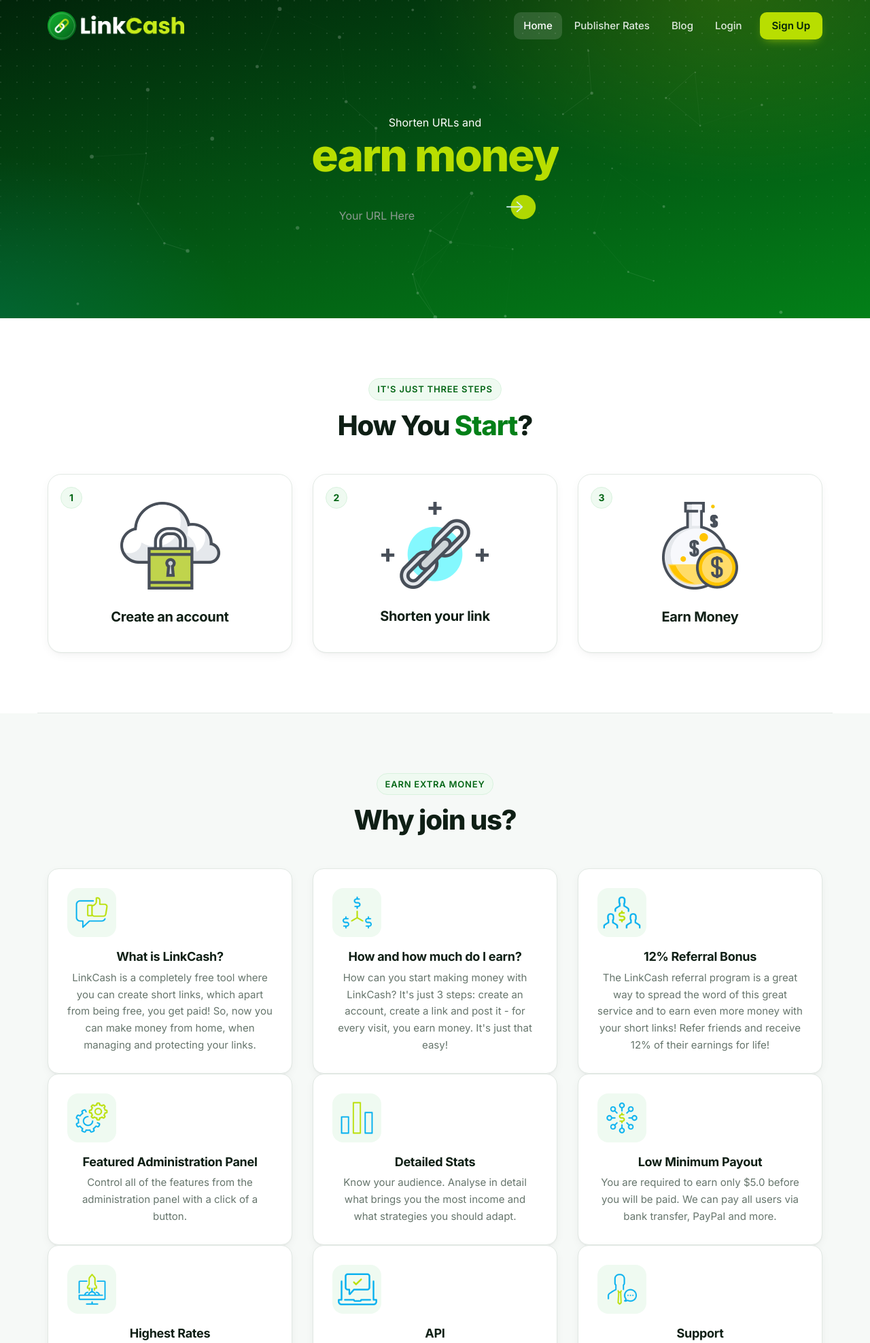
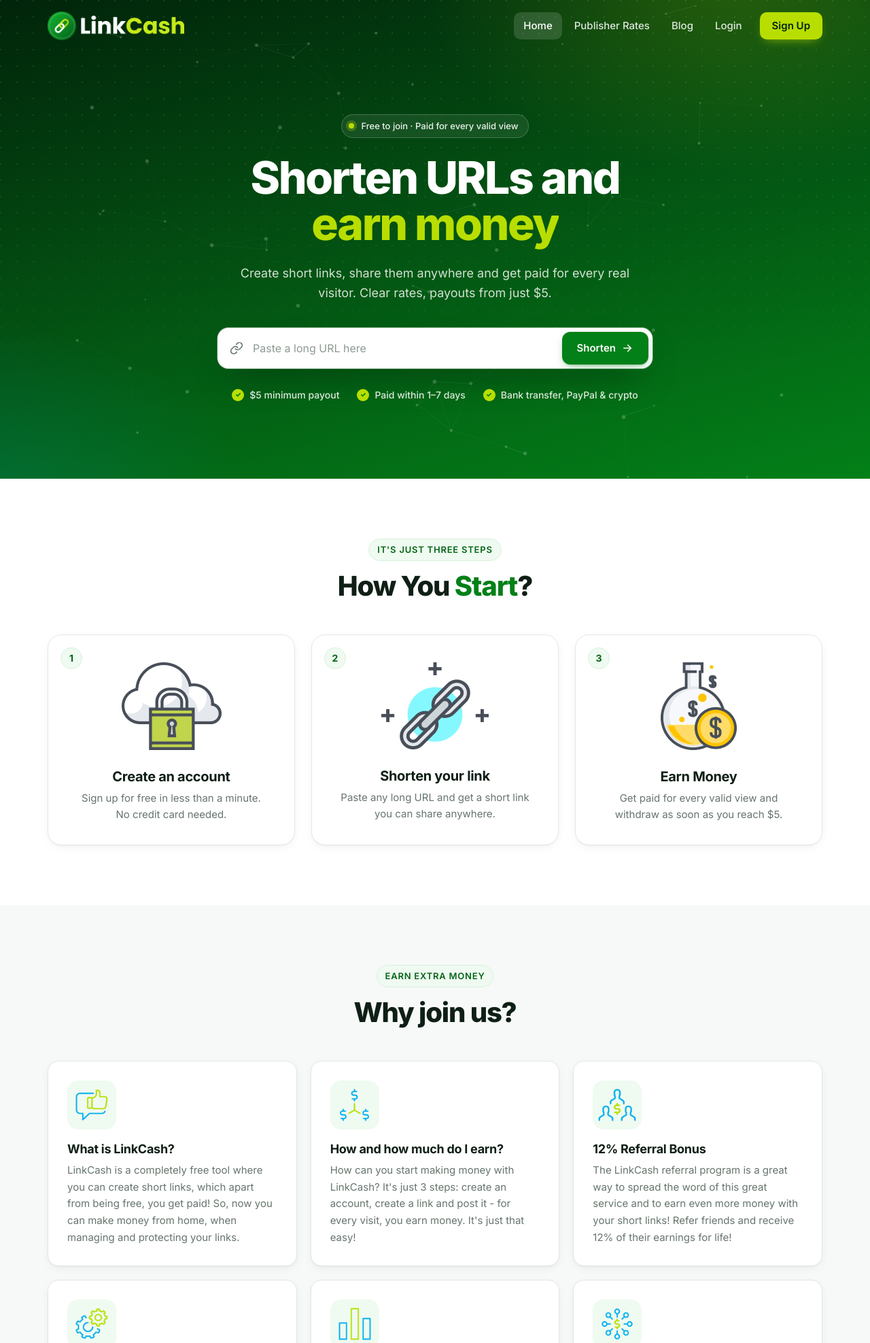
Before and after one commit to mst-software/mst-link-shortener, a Laravel app: page / in a window 1280 px wide. Shown: the top 1975 px of the page at 68% size. Run offline with Laravel 12, Linux system fonts and the light colour scheme; style sheets or scripts are compiled from the project's sources.

Commit message:
style(site): refresh home and payout rates pages

```diff
--- a/resources/views/home.blade.php
+++ b/resources/views/home.blade.php
@@ -4,18 +4,32 @@
 
 @section('content')
   <x-hero>
-    <div class="intro-lead-in anim-zoom">Shorten URLs and</div>
-    <div class="intro-heading shimmer">earn money</div>
+    <span class="hero-badge anim-up"><span class="hero-badge-dot" aria-hidden="true"></span>Free to join &middot; Paid for every valid view</span>
+    <h1 class="intro-heading anim-up">
+      <span class="intro-lead-in">Shorten URLs and</span>
+      <span class="shimmer">earn money</span>
+    </h1>
+    <p class="intro-sub anim-up">Create short links, share them anywhere and get paid for every real visitor. Clear rates, payouts from just $5.</p>
+
     <div class="anim-up">
-      <div class="sm:mx-auto" style="max-width:100%">
-        <form id="shorten" class="block sm:inline-block w-full sm:w-auto" novalidate>
-          <div class="relative mb-[15px]">
-            <input type="text" id="url" class="url" placeholder="Your URL Here" autocomplete="off">
-            <button type="submit" aria-label="Shorten"><img src="{{ Vite::asset('resources/images/right-arrow.png') }}" alt=""></button>
+      <form id="shorten" class="shorten-form" novalidate>
+        <label for="url" class="sr-only">Your long URL</label>
+        <div class="shorten-field">
+          <svg class="shorten-icon" viewBox="0 0 24 24" width="20" height="20" fill="none" stroke="currentColor" stroke-width="2" stroke-linecap="round" stroke-linejoin="round" aria-hidden="true"><path d="M10 13a5 5 0 0 0 7.54.54l3-3a5 5 0 0 0-7.07-7.07l-1.72 1.71"/><path d="M14 11a5 5 0 0 0-7.54-.54l-3 3a5 5 0 0 0 7.07 7.07l1.71-1.71"/></svg>
+          <input type="text" id="url" class="url" placeholder="Paste a long URL here" autocomplete="off">
+          <button type="submit" class="btn-shorten">
+            <span>Shorten</span>
+            <svg viewBox="0 0 24 24" width="18" height="18" fill="none" stroke="currentColor" stroke-width="2.2" stroke-linecap="round" stroke-linejoin="round" aria-hidden="true"><path d="M5 12h14"/><path d="m13 6 6 6-6 6"/></svg>
+          </button>
         </div>
       </form>
-        <div class="add-link-result"></div>
-      </div>
+      <div class="add-link-result" aria-live="polite"></div>
+
+      <ul class="hero-trust">
+        <li>$5 minimum payout</li>
+        <li>Paid within 1&ndash;7 days</li>
+        <li>Bank transfer, PayPal &amp; crypto</li>
+      </ul>
     </div>
   </x-hero>
 
@@ -23,26 +37,30 @@
     <div class="container text-center">
       <x-section-title subheading="It's just three steps" subheading-class="section-subheading-edit" heading="How You <b>Start</b>?" />
 
-      <div class="flex flex-wrap -mx-[15px] reveal">
-        @foreach ([1 => 'Create an account', 2 => 'Shorten your link', 3 => 'Earn Money'] as $number => $title)
-          <div class="w-full sm:w-1/3 px-[15px] flex">
-            <div class="step w-full">
+      @php
+        $steps = [
+          1 => ['Create an account', 'Sign up for free in less than a minute. No credit card needed.'],
+          2 => ['Shorten your link', 'Paste any long URL and get a short link you can share anywhere.'],
+          3 => ['Earn Money', 'Get paid for every valid view and withdraw as soon as you reach $5.'],
+        ];
+      @endphp
+
+      <ol class="step-list">
+        @foreach ($steps as $number => [$title, $content])
+          <li class="step reveal">
+            <span class="step-num">{{ $number }}</span>
             <div class="step-img"><i class="sp sp-step{{ $number }}"></i></div>
-              <h4 class="step-heading">{{ $title }}</h4>
-              <div class="step-content"></div>
-              <div class="step-num"><span>{{ $number }}</span></div>
-            </div>
-          </div>
+            <h3 class="step-heading">{{ $title }}</h3>
+            <p class="step-content">{{ $content }}</p>
+          </li>
         @endforeach
-      </div>
+      </ol>
     </div>
   </section>
 
-  <div class="separator"><div class="container"></div></div>
-
   <section class="features">
-    <div class="container text-center">
-      <x-section-title subheading="Earn extra money" heading="Why join us?" />
+    <div class="container">
+      <x-section-title class="text-center" subheading="Earn extra money" heading="Why join us?" />
 
       @php
         $features = [
@@ -58,14 +76,12 @@
         ];
       @endphp
 
-      <div class="flex flex-wrap -mx-[15px]">
+      <div class="feature-grid">
         @foreach ($features as $index => [$title, $content])
-          <div class="w-full sm:w-1/3 px-[15px] reveal">
-            <div @class(['feature', 'last' => $index >= 6])>
+          <div class="feature reveal">
             <div class="feature-img"><i class="sp sp-f{{ $index + 1 }}"></i></div>
-              <h4 class="feature-heading">{{ $title }}</h4>
-              <div class="feature-content">{{ $content }}</div>
-            </div>
+            <h3 class="feature-heading">{{ $title }}</h3>
+            <p class="feature-content">{{ $content }}</p>
           </div>
         @endforeach
       </div>
@@ -75,45 +91,62 @@
   <section class="stats">
     <div class="container">
       <x-section-title class="text-center" subheading="Numbers speak for themselves" heading="Fast Growing" />
-      <div class="flex flex-wrap -mx-[15px]">
+      <div class="stat-grid">
         @foreach ([['clicks', 68217828, 'Total Clicks'], ['links', 15768989, 'Total Links'], ['users', 79837, 'Registered users']] as [$icon, $target, $label])
-          <div class="w-full sm:w-1/3 px-[15px] text-center">
           <div class="stat reveal">
             <div class="stat-img"><i class="sp sp-{{ $icon }}"></i></div>
             <div class="stat-num" data-target="{{ $target }}">0</div>
             <div class="stat-text">{{ $label }}</div>
           </div>
+        @endforeach
       </div>
-        @endforeach
+
+      <div class="payout-band reveal">
+        <div class="payout-band-text">
+          <p class="payout-band-eyebrow">Reliable payouts</p>
+          <h2>Get paid your way, on time</h2>
+          <ul class="payout-facts">
+            <li><strong>$5</strong> minimum payout</li>
+            <li><strong>1&ndash;7 days</strong> processing after approval</li>
+            <li><strong>12%</strong> lifetime referral bonus</li>
+          </ul>
+          <div class="pay-icons">
+            <img src="{{ Vite::asset('resources/images/banktransfer.png') }}" alt="Bank transfer">
+            <img src="{{ Vite::asset('resources/images/paypal.png') }}" alt="PayPal">
+            <img src="{{ Vite::asset('resources/images/bitcoin.png') }}" alt="Bitcoin">
+          </div>
+        </div>
+        <div class="payout-band-actions">
+          <a href="{{ route('register') }}" class="btn-cta btn-ripple">Create a free account</a>
+          <a href="{{ route('payout-rates') }}" class="btn-ghost">See publisher rates</a>
+        </div>
       </div>
     </div>
   </section>
-
-  <div class="separator"><div class="container"></div></div>
 
   <section id="contact">
     <div class="container">
       <x-section-title class="text-center" subheading="Contact Us" heading="Get in touch!" />
 
-      <form id="contact-form" novalidate>
-        <div class="flex flex-wrap -mx-[15px]">
-          <div class="w-full md:w-1/2 px-[15px]">
+      <form id="contact-form" class="contact-card reveal" novalidate>
+        <div class="flex flex-wrap -mx-[12px]">
+          <div class="w-full md:w-1/2 px-[12px]">
             <x-form-group name="name" label="Your Name *" />
-            <x-form-group name="email" label="Your Email *" />
+            <x-form-group name="email" label="Your Email *" type="email" />
             <x-form-group name="subject" label="Your Subject *" />
           </div>
-          <div class="w-full md:w-1/2 px-[15px]">
+          <div class="w-full md:w-1/2 px-[12px]">
             <x-form-group name="message" label="Your Message *" textarea />
           </div>
         </div>
 
-        <div class="form-group">
-          <label for="accept" class="cursor-pointer"><input type="checkbox" name="accept" id="accept"><b> I consent to having this website store my submitted information so they can respond to my inquiry</b></label>
-          <p class="text-danger"></p>
+        <div class="form-group form-consent">
+          <label for="accept"><input type="checkbox" name="accept" id="accept"><span>I consent to having this website store my submitted information so they can respond to my inquiry</span></label>
+          <p class="text-danger" aria-live="polite"></p>
         </div>
 
         <div class="text-center">
-          <div id="success" class="mb-3"></div>
+          <div id="success" class="mb-3" aria-live="polite"></div>
           <button class="btn-contact btn-ripple" type="submit">Send Message</button>
         </div>
       </form>
```
Also changed, not shown: resources/views/payout-rates.blade.php (+6 -6 lines). Lines whose indentation alone changed are shown as unchanged.
